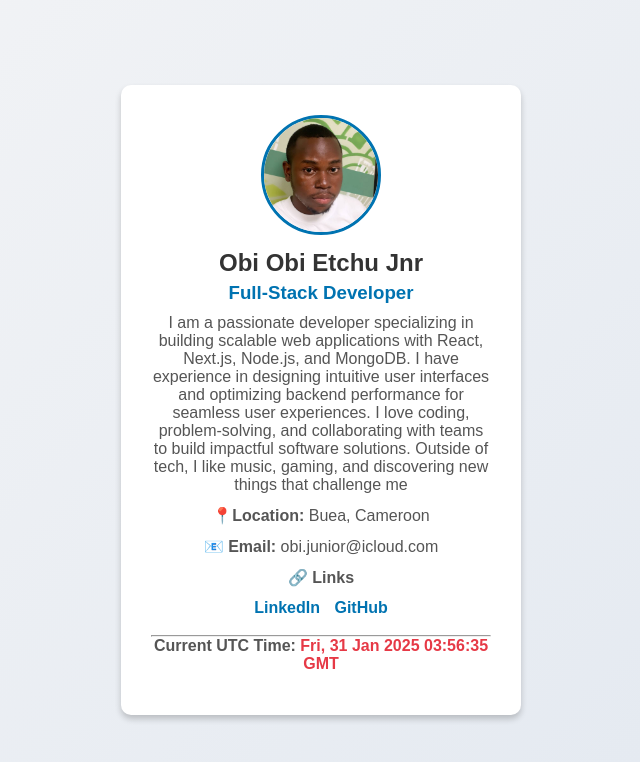
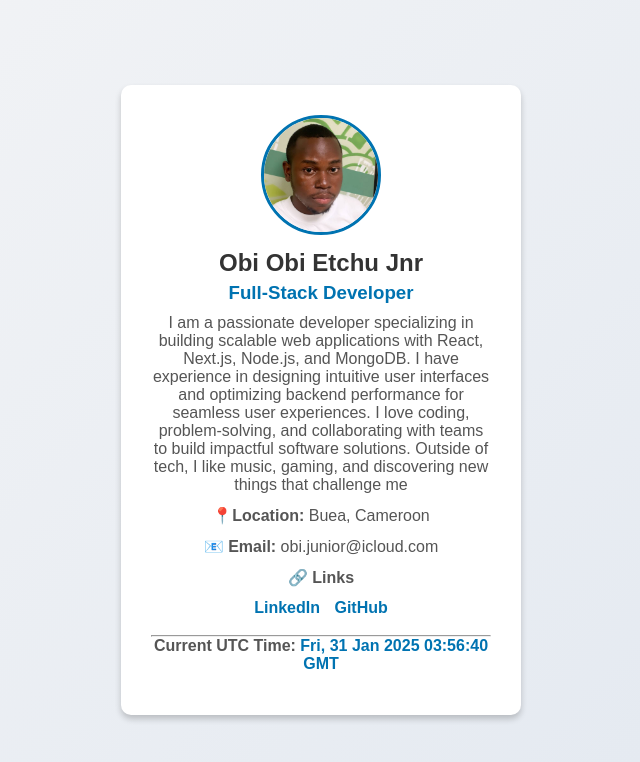
Before and after one commit to Obi-Etchu/hng-stage-0, a plain HTML site: page index.html in a window 1280 px wide. Shown: the whole page, without its empty margins (319-959 px from the left). Drawn offline with Linux system fonts and the light colour scheme.

Commit message:
fixed utc time

```diff
--- a/index.html
+++ b/index.html
@@ -55,7 +55,7 @@
         }
         #utc-time {
             font-weight: bold;
-            color: #e63946;
+            color: #0073b1;
             margin-top: 10px;
         }
     </style>
@@ -79,14 +79,15 @@
         <br>
         <hr>
         <p><strong>Current UTC Time:</strong> <span data-testid="currentTimeUTC" id="utc-time"></span></p>
-    </div>
 
         <script>
             function updateUTCTime() {
                 const utcTime = new Date().toUTCString();
                 document.getElementById('utc-time').innerText = utcTime;
             }
+
             updateUTCTime();
+            setInterval(updateUTCTime, 1000);
         </script>
 </body>
 </html>
```
Lines whose indentation alone changed are shown as unchanged.
